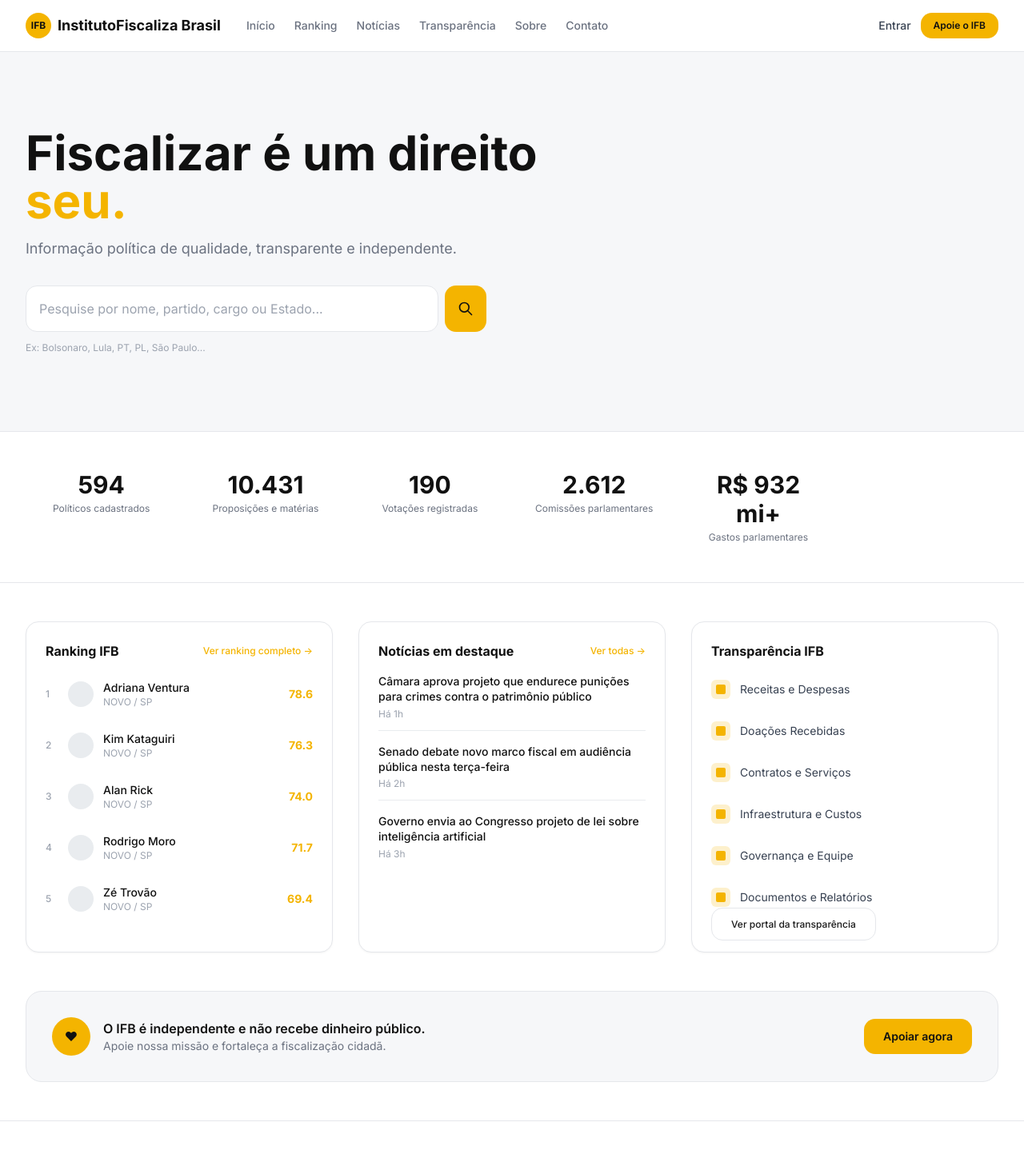
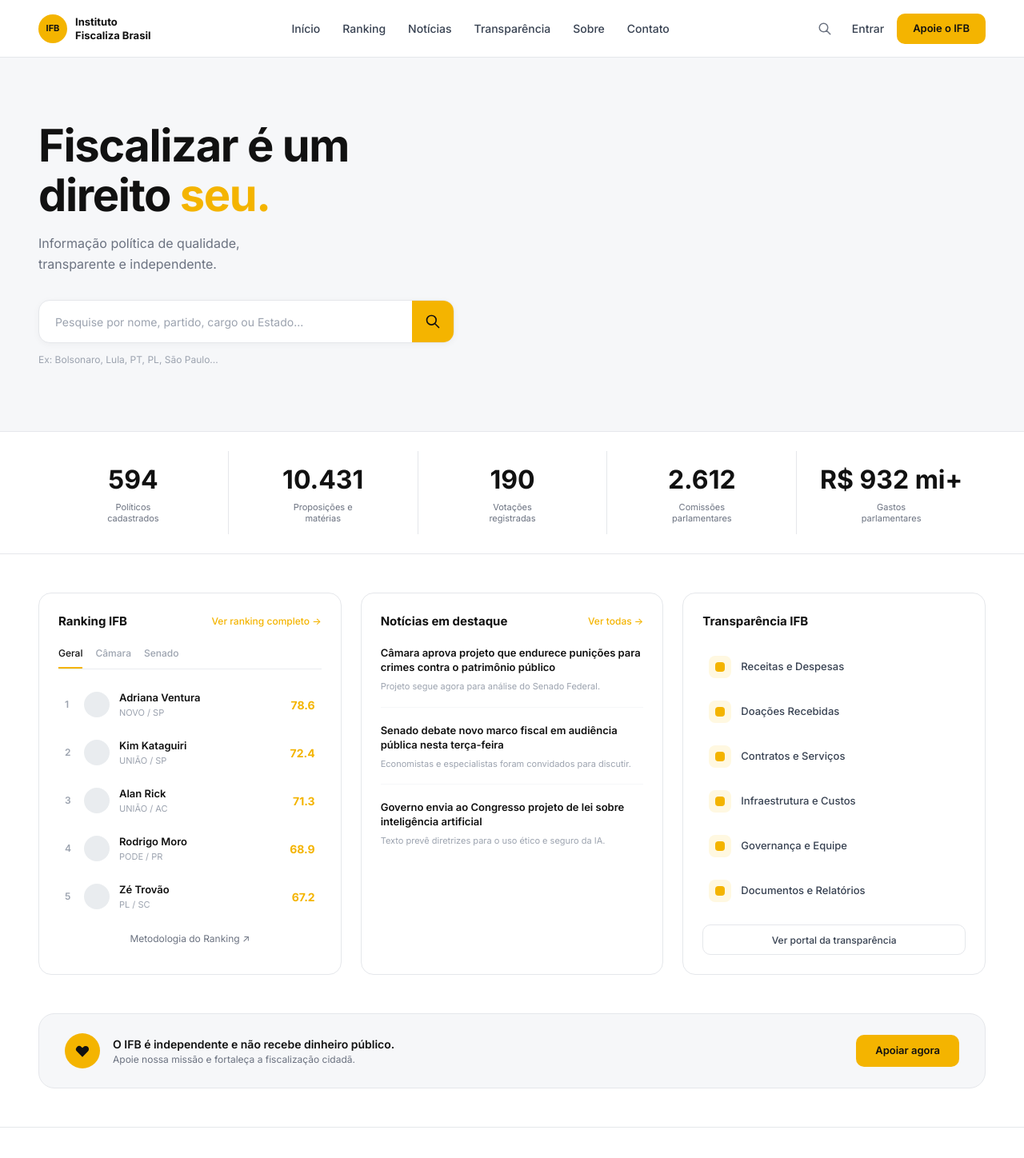
Before and after one commit to douglasoliveira21/ifb, a Next.js app in the folder frontend/: page / in a window 1280 px wide. Shown: the top 1448 px of the page at 80% size. Built offline with nearby package versions, Linux system fonts and the light colour scheme; no server answers.

Commit message:
feat: Home page pixel-perfect conforme mockup - medidas exatas, proporções fiéis

```diff
--- a/frontend/src/app/page.tsx
+++ b/frontend/src/app/page.tsx
@@ -7,143 +7,164 @@ const API_URL = process.env.NEXT_PUBLIC_API_URL || "http://localhost:8000";
 
 export default function HomePage() {
   const [stats, setStats] = useState<any>(null);
-
   useEffect(() => {
-    fetch(`${API_URL}/api/v1/politicians?limit=1`)
-      .then((r) => r.json())
-      .then((d) => setStats({ total: d.total }))
-      .catch(() => {});
+    fetch(`${API_URL}/api/v1/politicians?limit=1`).then(r => r.json()).then(d => setStats({ total: d.total })).catch(() => {});
   }, []);
 
   return (
-    <main className="min-h-screen bg-ifb-bg">
-      {/* Header */}
-      <header className="border-b border-ifb-gray-200 bg-white sticky top-0 z-50">
-        <div className="container-ifb py-4 flex items-center justify-between">
-          <div className="flex items-center gap-8">
-            <Link href="/" className="flex items-center gap-2">
-              <div className="w-8 h-8 bg-ifb-yellow rounded-full flex items-center justify-center">
-                <span className="text-ifb-black font-bold text-xs">IFB</span>
-              </div>
-              <span className="font-bold text-ifb-black text-lg hidden sm:block">Instituto<br className="hidden"/>Fiscaliza Brasil</span>
-            </Link>
-            <nav className="hidden lg:flex items-center gap-6 text-sm font-medium text-ifb-gray-500">
-              <Link href="/politicos" className="hover:text-ifb-black transition">Início</Link>
-              <Link href="/politicos" className="hover:text-ifb-black transition">Ranking</Link>
-              <Link href="/politicos" className="hover:text-ifb-black transition">Notícias</Link>
-              <Link href="/transparencia" className="hover:text-ifb-black transition">Transparência</Link>
-              <Link href="/sobre" className="hover:text-ifb-black transition">Sobre</Link>
-              <Link href="/sobre" className="hover:text-ifb-black transition">Contato</Link>
-            </nav>
-          </div>
-          <div className="flex items-center gap-3">
-            <Link href="/login" className="text-sm font-medium text-ifb-gray-700 hover:text-ifb-black transition hidden sm:block">Entrar</Link>
-            <Link href="/doar" className="btn-primary text-xs px-4 py-2">Apoie o IFB</Link>
+    <div className="min-h-screen bg-white">
+      {/* ===== HEADER ===== */}
+      <header className="h-[72px] border-b border-[#E5E7EB] bg-white flex items-center px-6 lg:px-12 sticky top-0 z-50">
+        <div className="w-full max-w-[1440px] mx-auto flex items-center justify-between">
+          {/* Logo */}
+          <Link href="/" className="flex items-center gap-2.5">
+            <div className="w-[36px] h-[36px] bg-[#F4B400] rounded-full flex items-center justify-center">
+              <span className="text-[#111] font-bold text-[11px] leading-none">IFB</span>
+            </div>
+            <div className="hidden sm:block leading-tight">
+              <span className="text-[13px] font-bold text-[#111] block">Instituto</span>
+              <span className="text-[13px] font-bold text-[#111] block">Fiscaliza Brasil</span>
+            </div>
+          </Link>
+
+          {/* Nav */}
+          <nav className="hidden lg:flex items-center gap-7">
+            {["Início", "Ranking", "Notícias", "Transparência", "Sobre", "Contato"].map(item => (
+              <Link key={item} href={item === "Início" ? "/" : `/${item.toLowerCase()}`} className="text-[14px] font-medium text-[#374151] hover:text-[#111] transition-colors">{item}</Link>
+            ))}
+          </nav>
+
+          {/* Right */}
+          <div className="flex items-center gap-4">
+            <button className="w-[36px] h-[36px] flex items-center justify-center text-[#6B7280] hover:text-[#111] transition">
+              <svg className="w-[18px] h-[18px]" fill="none" stroke="currentColor" viewBox="0 0 24 24"><path strokeLinecap="round" strokeLinejoin="round" strokeWidth={2} d="M21 21l-6-6m2-5a7 7 0 11-14 0 7 7 0 0114 0z"/></svg>
+            </button>
+            <Link href="/login" className="text-[14px] font-medium text-[#374151] hover:text-[#111] transition hidden sm:block">Entrar</Link>
+            <Link href="/doar" className="h-[38px] px-5 bg-[#F4B400] hover:bg-[#D9A000] text-[#111] text-[13px] font-semibold rounded-[10px] flex items-center transition-colors">Apoie o IFB</Link>
           </div>
         </div>
       </header>
 
-      {/* Hero */}
-      <section className="bg-ifb-gray-50 border-b border-ifb-gray-200">
-        <div className="container-ifb py-16 lg:py-24">
-          <div className="max-w-3xl">
-            <h1 className="text-4xl sm:text-5xl lg:text-6xl font-bold text-ifb-black leading-tight">
-              Fiscalizar é um direito <span className="text-ifb-yellow">seu.</span>
+      {/* ===== HERO ===== */}
+      <section className="bg-[#F6F7F9] border-b border-[#E5E7EB] relative overflow-hidden">
+        <div className="max-w-[1440px] mx-auto px-6 lg:px-12 py-16 lg:py-[80px]">
+          <div className="max-w-[600px]">
+            <h1 className="text-[40px] sm:text-[48px] lg:text-[56px] font-bold text-[#111] leading-[1.1] tracking-tight">
+              Fiscalizar é um<br/>direito <span className="text-[#F4B400]">seu.</span>
             </h1>
-            <p className="mt-4 text-lg text-ifb-gray-500 max-w-xl">
-              Informação política de qualidade, transparente e independente.
+            <p className="mt-4 text-[16px] text-[#6B7280] leading-relaxed max-w-[440px]">
+              Informação política de qualidade,<br/>transparente e independente.
             </p>
 
             {/* Search */}
-            <form action="/politicos" className="mt-8 flex gap-2 max-w-xl">
-              <div className="flex-1 relative">
+            <form action="/politicos" className="mt-8">
+              <div className="flex items-center bg-white border border-[#E5E7EB] rounded-[14px] overflow-hidden shadow-[0_2px_8px_rgba(0,0,0,0.04)] max-w-[520px]">
                 <input
                   type="text"
                   name="q"
                   placeholder="Pesquise por nome, partido, cargo ou Estado..."
-                  className="input pr-12 py-4 text-base"
-                  aria-label="Pesquisar político"
+                  className="flex-1 h-[52px] px-5 text-[14px] text-[#111] placeholder:text-[#9CA3AF] outline-none bg-transparent"
                 />
+                <button type="submit" className="w-[52px] h-[52px] bg-[#F4B400] hover:bg-[#D9A000] flex items-center justify-center transition-colors flex-shrink-0">
+                  <svg className="w-[20px] h-[20px] text-[#111]" fill="none" stroke="currentColor" viewBox="0 0 24 24"><path strokeLinecap="round" strokeLinejoin="round" strokeWidth={2} d="M21 21l-6-6m2-5a7 7 0 11-14 0 7 7 0 0114 0z"/></svg>
+                </button>
               </div>
-              <button type="submit" className="bg-ifb-yellow hover:bg-ifb-yellow-hover text-ifb-black p-4 rounded-ifb-btn transition">
-                <svg className="w-5 h-5" fill="none" stroke="currentColor" viewBox="0 0 24 24"><path strokeLinecap="round" strokeLinejoin="round" strokeWidth={2} d="M21 21l-6-6m2-5a7 7 0 11-14 0 7 7 0 0114 0z" /></svg>
-              </button>
+              <p className="mt-3 text-[12px] text-[#9CA3AF]">Ex: Bolsonaro, Lula, PT, PL, São Paulo...</p>
             </form>
-            <p className="mt-3 text-xs text-ifb-gray-400">Ex: Bolsonaro, Lula, PT, PL, São Paulo...</p>
           </div>
         </div>
       </section>
 
-      {/* Stats */}
-      <section className="border-b border-ifb-gray-200 bg-white">
-        <div className="container-ifb py-8">
-          <div className="grid grid-cols-2 sm:grid-cols-3 lg:grid-cols-6 gap-4">
+      {/* ===== INDICADORES ===== */}
+      <section className="border-b border-[#E5E7EB] bg-white">
+        <div className="max-w-[1440px] mx-auto px-6 lg:px-12 py-6">
+          <div className="grid grid-cols-2 sm:grid-cols-3 lg:grid-cols-5 gap-0 divide-x divide-[#E5E7EB]">
             {[
-              { value: stats?.total || "594", label: "Políticos cadastrados" },
-              { value: "10.431", label: "Proposições e matérias" },
-              { value: "190", label: "Votações registradas" },
-              { value: "2.612", label: "Comissões parlamentares" },
-              { value: "R$ 932 mi+", label: "Gastos parlamentares" },
+              { value: stats?.total || "594", label: "Políticos\ncadastrados" },
+              { value: "10.431", label: "Proposições e\nmatérias" },
+              { value: "190", label: "Votações\nregistradas" },
+              { value: "2.612", label: "Comissões\nparlamentares" },
+              { value: "R$ 932 mi+", label: "Gastos\nparlamentares" },
             ].map((s, i) => (
-              <div key={i} className="text-center p-4">
-                <p className="text-2xl lg:text-3xl font-bold text-ifb-black">{s.value}</p>
-                <p className="text-xs text-ifb-gray-500 mt-1">{s.label}</p>
+              <div key={i} className="text-center py-3 px-4">
+                <p className="text-[28px] lg:text-[32px] font-bold text-[#111]">{s.value}</p>
+                <p className="text-[11px] text-[#6B7280] mt-1 whitespace-pre-line leading-tight">{s.label}</p>
               </div>
             ))}
           </div>
         </div>
       </section>
 
-      {/* Main content grid */}
-      <section className="container-ifb py-12">
-        <div className="grid grid-cols-1 lg:grid-cols-3 gap-8">
-          {/* Ranking */}
-          <div className="card">
-            <div className="flex items-center justify-between mb-4">
-              <h2 className="font-bold text-ifb-black">Ranking IFB</h2>
-              <Link href="/politicos" className="text-xs text-ifb-yellow font-medium hover:underline">Ver ranking completo →</Link>
+      {/* ===== GRID PRINCIPAL ===== */}
+      <section className="max-w-[1440px] mx-auto px-6 lg:px-12 py-12">
+        <div className="grid grid-cols-1 lg:grid-cols-3 gap-6">
+          {/* Ranking IFB */}
+          <div className="bg-white border border-[#E5E7EB] rounded-[16px] p-6">
+            <div className="flex items-center justify-between mb-5">
+              <h2 className="text-[15px] font-bold text-[#111]">Ranking IFB</h2>
+              <Link href="/politicos" className="text-[12px] text-[#F4B400] font-medium hover:underline">Ver ranking completo →</Link>
             </div>
-            <div className="space-y-3">
-              {["Adriana Ventura", "Kim Kataguiri", "Alan Rick", "Rodrigo Moro", "Zé Trovão"].map((name, i) => (
-                <div key={i} className="flex items-center gap-3 py-2">
-                  <span className="text-xs font-medium text-ifb-gray-400 w-4">{i + 1}</span>
-                  <div className="w-8 h-8 bg-ifb-gray-100 rounded-full flex-shrink-0" />
+            {/* Tabs */}
+            <div className="flex gap-4 mb-4 border-b border-[#E9ECEF]">
+              {["Geral", "Câmara", "Senado"].map((tab, i) => (
+                <button key={tab} className={`pb-2 text-[12px] font-medium border-b-2 transition ${i === 0 ? "border-[#F4B400] text-[#111]" : "border-transparent text-[#9CA3AF]"}`}>{tab}</button>
+              ))}
+            </div>
+            {/* List */}
+            <div className="space-y-1">
+              {[
+                { name: "Adriana Ventura", party: "NOVO / SP", score: 78.6 },
+                { name: "Kim Kataguiri", party: "UNIÃO / SP", score: 72.4 },
+                { name: "Alan Rick", party: "UNIÃO / AC", score: 71.3 },
+                { name: "Rodrigo Moro", party: "PODE / PR", score: 68.9 },
+                { name: "Zé Trovão", party: "PL / SC", score: 67.2 },
+              ].map((p, i) => (
+                <div key={i} className="flex items-center gap-3 py-2.5 px-2 rounded-lg hover:bg-[#F6F7F9] transition">
+                  <span className="text-[12px] font-semibold text-[#9CA3AF] w-3">{i + 1}</span>
+                  <div className="w-[32px] h-[32px] bg-[#E9ECEF] rounded-full flex-shrink-0" />
                   <div className="flex-1 min-w-0">
-                    <p className="text-sm font-medium text-ifb-black truncate">{name}</p>
-                    <p className="text-xs text-ifb-gray-400">NOVO / SP</p>
+                    <p className="text-[13px] font-semibold text-[#111] truncate">{p.name}</p>
+                    <p className="text-[11px] text-[#9CA3AF]">{p.party}</p>
                   </div>
-                  <span className="text-sm font-bold text-ifb-yellow">{(78.6 - i * 2.3).toFixed(1)}</span>
+                  <div className="flex items-center gap-1">
+                    <span className="text-[14px] font-bold text-[#F4B400]">{p.score}</span>
+                  </div>
+                </div>
+              ))}
+            </div>
+            <Link href="/politicos" className="mt-4 block text-center text-[12px] text-[#6B7280] hover:text-[#111] transition">Metodologia do Ranking ↗</Link>
+          </div>
+
+          {/* Notícias */}
+          <div className="bg-white border border-[#E5E7EB] rounded-[16px] p-6">
+            <div className="flex items-center justify-between mb-5">
+              <h2 className="text-[15px] font-bold text-[#111]">Notícias em destaque</h2>
+              <Link href="/politicos" className="text-[12px] text-[#F4B400] font-medium hover:underline">Ver todas →</Link>
+            </div>
+            <div className="space-y-5">
+              {[
+                { title: "Câmara aprova projeto que endurece punições para crimes contra o patrimônio público", sub: "Projeto segue agora para análise do Senado Federal." },
+                { title: "Senado debate novo marco fiscal em audiência pública nesta terça-feira", sub: "Economistas e especialistas foram convidados para discutir." },
+                { title: "Governo envia ao Congresso projeto de lei sobre inteligência artificial", sub: "Texto prevê diretrizes para o uso ético e seguro da IA." },
+              ].map((n, i) => (
+                <div key={i} className="pb-4 border-b border-[#F6F7F9] last:border-0 last:pb-0">
+                  <div className="flex gap-3">
+                    <div className="flex-1">
+                      <p className="text-[13px] font-semibold text-[#111] leading-snug">{n.title}</p>
+                      <p className="text-[11px] text-[#9CA3AF] mt-1.5 leading-relaxed">{n.sub}</p>
+                    </div>
+                  </div>
                 </div>
               ))}
             </div>
           </div>
 
-          {/* News */}
-          <div className="card">
-            <div className="flex items-center justify-between mb-4">
-              <h2 className="font-bold text-ifb-black">Notícias em destaque</h2>
-              <Link href="/politicos" className="text-xs text-ifb-yellow font-medium hover:underline">Ver todas →</Link>
+          {/* Transparência */}
+          <div className="bg-white border border-[#E5E7EB] rounded-[16px] p-6">
+            <div className="flex items-center justify-between mb-5">
+              <h2 className="text-[15px] font-bold text-[#111]">Transparência IFB</h2>
             </div>
-            <div className="space-y-4">
-              {[
-                "Câmara aprova projeto que endurece punições para crimes contra o patrimônio público",
-                "Senado debate novo marco fiscal em audiência pública nesta terça-feira",
-                "Governo envia ao Congresso projeto de lei sobre inteligência artificial",
-              ].map((title, i) => (
-                <div key={i} className="pb-3 border-b border-ifb-gray-100 last:border-0 last:pb-0">
-                  <p className="text-sm text-ifb-black font-medium leading-snug">{title}</p>
-                  <p className="text-xs text-ifb-gray-400 mt-1">Há {i + 1}h</p>
-                </div>
-              ))}
-            </div>
-          </div>
-
-          {/* Transparency */}
-          <div className="card">
-            <div className="flex items-center justify-between mb-4">
-              <h2 className="font-bold text-ifb-black">Transparência IFB</h2>
-            </div>
-            <div className="space-y-3">
+            <div className="space-y-1">
               {[
                 "Receitas e Despesas",
                 "Doações Recebidas",
@@ -152,71 +173,74 @@ export default function HomePage() {
                 "Governança e Equipe",
                 "Documentos e Relatórios",
               ].map((item, i) => (
-                <Link key={i} href="/transparencia" className="flex items-center gap-3 py-2 hover:bg-ifb-gray-50 rounded-lg -mx-2 px-2 transition">
-                  <div className="w-6 h-6 bg-ifb-yellow/20 rounded-md flex items-center justify-center">
-                    <div className="w-3 h-3 bg-ifb-yellow rounded-sm" />
+                <Link key={i} href="/transparencia" className="flex items-center gap-3 py-3 px-2 rounded-lg hover:bg-[#F6F7F9] transition">
+                  <div className="w-[28px] h-[28px] bg-[#FFF8E1] rounded-[8px] flex items-center justify-center flex-shrink-0">
+                    <div className="w-[12px] h-[12px] bg-[#F4B400] rounded-[4px]" />
                   </div>
-                  <span className="text-sm text-ifb-gray-700">{item}</span>
+                  <span className="text-[13px] text-[#374151] font-medium">{item}</span>
                 </Link>
               ))}
-              <Link href="/transparencia" className="btn-secondary w-full text-center mt-2 text-xs">Ver portal da transparência</Link>
             </div>
+            <Link href="/transparencia" className="mt-4 block w-full text-center h-[38px] border border-[#E5E7EB] rounded-[10px] text-[12px] font-medium text-[#374151] hover:bg-[#F6F7F9] transition leading-[38px]">Ver portal da transparência</Link>
           </div>
         </div>
       </section>
 
-      {/* CTA Banner */}
-      <section className="container-ifb pb-12">
-        <div className="bg-ifb-gray-50 border border-ifb-gray-200 rounded-ifb-lg p-8 flex flex-col sm:flex-row items-center justify-between gap-4">
+      {/* ===== CTA BANNER ===== */}
+      <section className="max-w-[1440px] mx-auto px-6 lg:px-12 pb-12">
+        <div className="bg-[#F6F7F9] border border-[#E5E7EB] rounded-[20px] px-8 py-6 flex flex-col sm:flex-row items-center justify-between gap-4">
           <div className="flex items-center gap-4">
-            <div className="w-12 h-12 bg-ifb-yellow rounded-full flex items-center justify-center flex-shrink-0">
-              <span className="text-ifb-black font-bold">♥</span>
+            <div className="w-[44px] h-[44px] bg-[#F4B400] rounded-full flex items-center justify-center flex-shrink-0">
+              <svg className="w-5 h-5 text-[#111]" fill="currentColor" viewBox="0 0 20 20"><path d="M3.172 5.172a4 4 0 015.656 0L10 6.343l1.172-1.171a4 4 0 115.656 5.656L10 17.657l-6.828-6.829a4 4 0 010-5.656z"/></svg>
             </div>
             <div>
-              <p className="font-semibold text-ifb-black">O IFB é independente e não recebe dinheiro público.</p>
-              <p className="text-sm text-ifb-gray-500">Apoie nossa missão e fortaleça a fiscalização cidadã.</p>
+              <p className="text-[14px] font-semibold text-[#111]">O IFB é independente e não recebe dinheiro público.</p>
+              <p className="text-[12px] text-[#6B7280]">Apoie nossa missão e fortaleça a fiscalização cidadã.</p>
             </div>
           </div>
-          <Link href="/doar" className="btn-primary whitespace-nowrap">Apoiar agora</Link>
+          <Link href="/doar" className="h-[40px] px-6 bg-[#F4B400] hover:bg-[#D9A000] text-[#111] text-[13px] font-semibold rounded-[10px] flex items-center transition-colors whitespace-nowrap">Apoiar agora</Link>
         </div>
       </section>
 
-      {/* Footer */}
-      <footer className="border-t border-ifb-gray-200 bg-white">
-        <div className="container-ifb py-12">
-          <div className="grid grid-cols-2 sm:grid-cols-4 lg:grid-cols-5 gap-8">
-            <div className="col-span-2 sm:col-span-4 lg:col-span-1">
+      {/* ===== FOOTER ===== */}
+      <footer className="border-t border-[#E5E7EB] bg-white">
+        <div className="max-w-[1440px] mx-auto px-6 lg:px-12 py-12">
+          <div className="grid grid-cols-2 sm:grid-cols-3 lg:grid-cols-5 gap-8 lg:gap-12">
+            <div className="col-span-2 sm:col-span-3 lg:col-span-1">
               <div className="flex items-center gap-2 mb-3">
-                <div className="w-7 h-7 bg-ifb-yellow rounded-full flex items-center justify-center">
-                  <span className="text-ifb-black font-bold text-[10px]">IFB</span>
+                <div className="w-[28px] h-[28px] bg-[#F4B400] rounded-full flex items-center justify-center">
+                  <span className="text-[#111] font-bold text-[9px]">IFB</span>
                 </div>
-                <span className="font-bold text-sm text-ifb-black">Instituto Fiscaliza Brasil</span>
+                <span className="text-[12px] font-bold text-[#111]">Instituto<br/>Fiscaliza Brasil</span>
               </div>
-              <p className="text-xs text-ifb-gray-500 leading-relaxed">
-                Promovendo transparência, fiscalização e participação cidadã na política brasileira.
-              </p>
+              <p className="text-[11px] text-[#9CA3AF] leading-relaxed max-w-[200px]">Promovendo transparência, fiscalização e participação cidadã na política brasileira.</p>
+              <div className="flex gap-3 mt-4">
+                {["X", "◯", "▢", "in"].map((icon, i) => (
+                  <div key={i} className="w-[28px] h-[28px] bg-[#F6F7F9] rounded-[8px] flex items-center justify-center text-[10px] text-[#6B7280]">{icon}</div>
+                ))}
+              </div>
             </div>
             {[
               { title: "Navegação", links: ["Início", "Ranking", "Notícias", "Transparência", "Sobre", "Contato"] },
               { title: "Políticos", links: ["Deputados", "Senadores", "Partidos", "Estados"] },
-              { title: "Institucional", links: ["Quem somos", "Metodologia", "LGPD e Privacidade", "Termos de Uso"] },
+              { title: "Institucional", links: ["Quem somos", "Metodologia", "LGPD e Privacidade", "Termos de Uso", "Doações"] },
               { title: "Transparência", links: ["Receitas e Despesas", "Doações", "Contratos", "Relatórios"] },
             ].map((col, i) => (
               <div key={i}>
-                <h4 className="font-semibold text-sm text-ifb-black mb-3">{col.title}</h4>
+                <h4 className="text-[12px] font-semibold text-[#111] mb-3">{col.title}</h4>
                 <ul className="space-y-2">
                   {col.links.map((link, j) => (
-                    <li key={j}><Link href="#" className="text-xs text-ifb-gray-500 hover:text-ifb-black transition">{link}</Link></li>
+                    <li key={j}><Link href="#" className="text-[11px] text-[#9CA3AF] hover:text-[#111] transition">{link}</Link></li>
                   ))}
                 </ul>
               </div>
             ))}
           </div>
-          <div className="mt-8 pt-6 border-t border-ifb-gray-100 text-center">
-            <p className="text-xs text-ifb-gray-400">© 2026 Instituto Fiscaliza Brasil — Todos os direitos reservados.</p>
+          <div className="mt-10 pt-5 border-t border-[#E9ECEF]">
+            <p className="text-[11px] text-[#9CA3AF]">© 2026 Instituto Fiscaliza Brasil — Todos os direitos reservados.</p>
           </div>
         </div>
       </footer>
-    </main>
+    </div>
   );
 }
```
